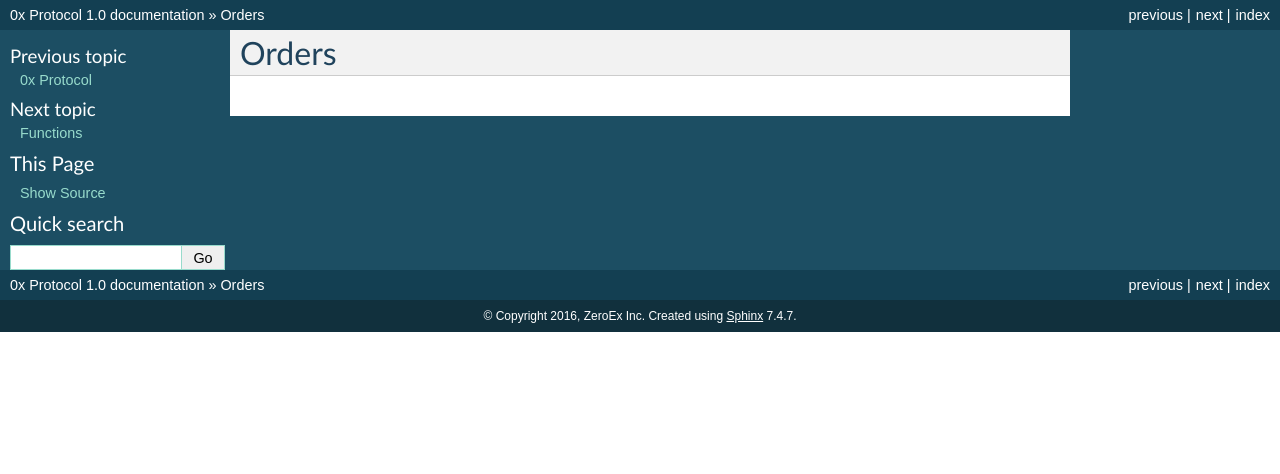
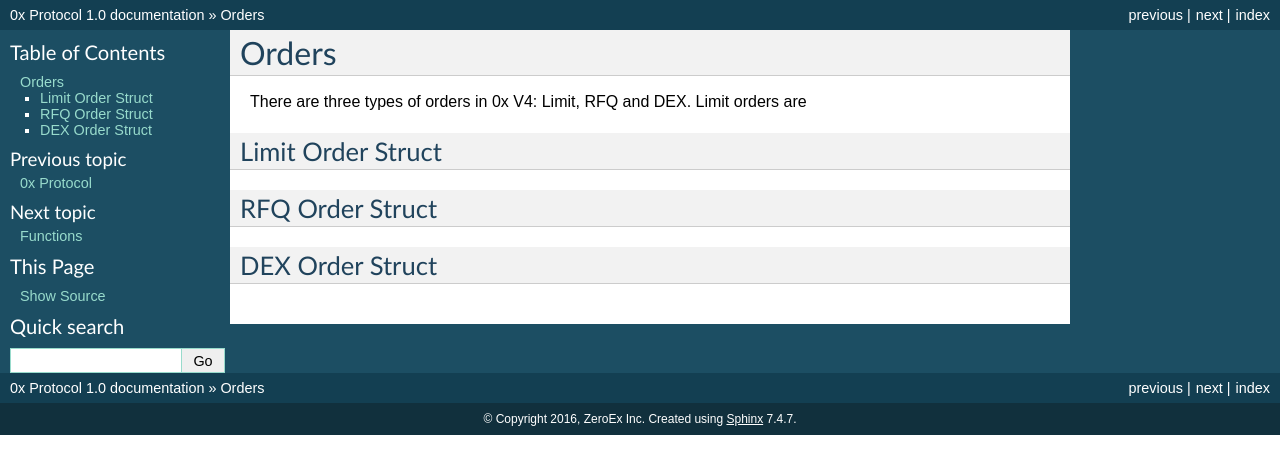
Before and after one commit to hysz/protocol-specs, a Sphinx documentation site: the page built from docs/basics/orders.md, in a window 1280 px wide. Shown: the top 474 px of the page. Built offline with Sphinx 7.4.7, drawn with Linux system fonts in a browser that asks for light colours.

Commit message:
moved from RST to markdown for order. Testing it out.

```diff
--- /dev/null
+++ b/docs/basics/orders.md
@@ -0,0 +1,12 @@
+# Orders
+
+There are three types of orders in 0x V4: Limit, RFQ and DEX. Limit orders are
+
+Limit Order Struct
+-----------------
+
+RFQ Order Struct
+---------------
+
+DEX Order Struct
+----------------
--- a/docs/basics/orders.rst
+++ /dev/null
@@ -1,3 +0,0 @@
-###############################
-Orders
-###############################
--- a/docs/index.rst
+++ b/docs/index.rst
@@ -16,7 +16,7 @@
    :maxdepth: 2
    :caption: Basics
 
-   basics/orders.rst
+   basics/orders.md
    basics/functions.rst
    basics/events.rst
    basics/allowances.rst
```
Also changed, not shown: README.rst (+12 -8 lines).
